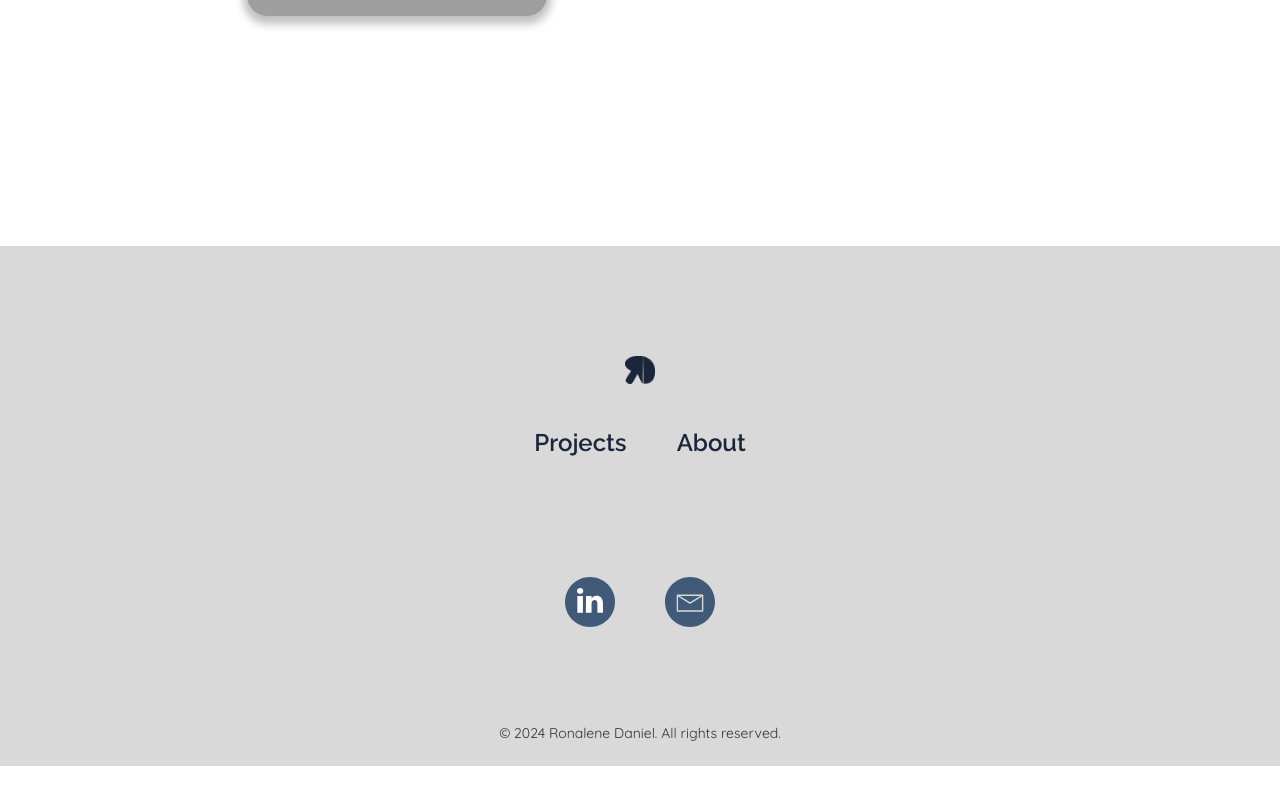
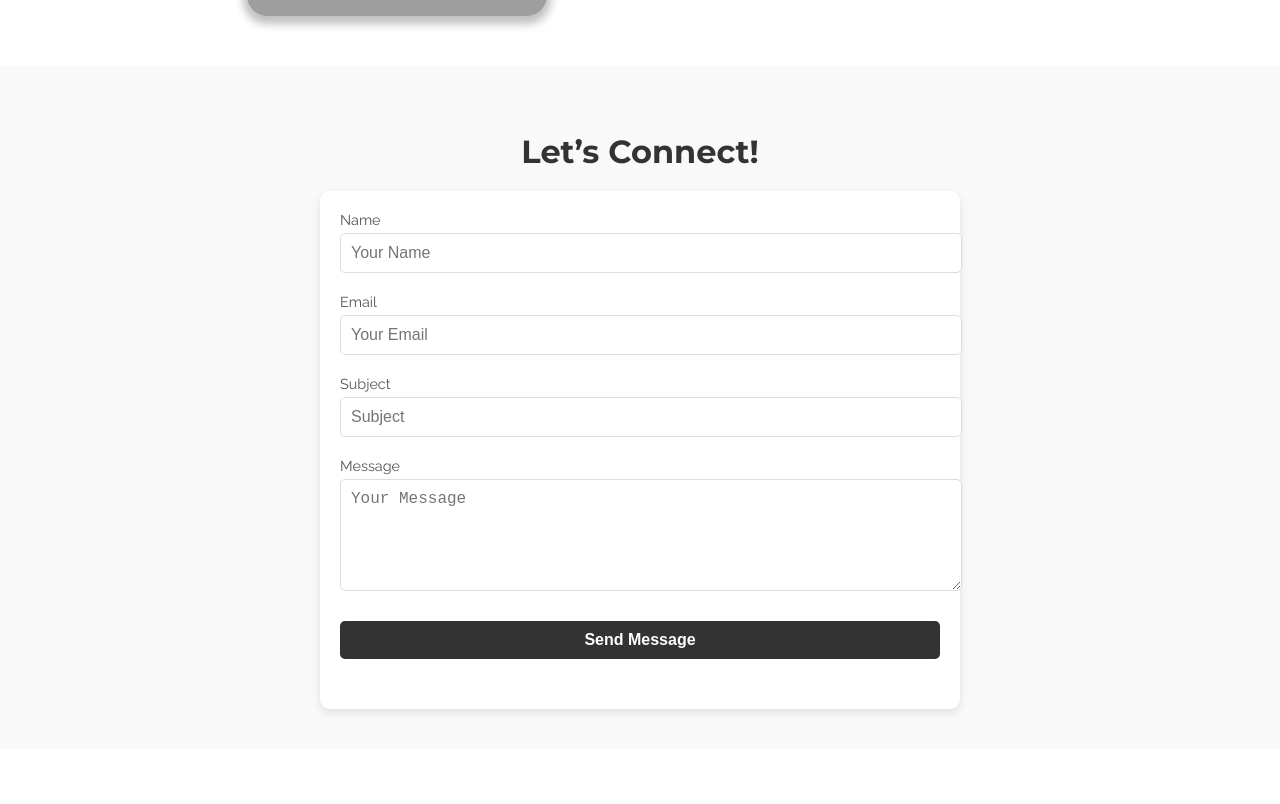
Before and after one commit to enelanor/ronalenedaniel-portfolio, a plain HTML site: page about.html in a window 1280 px wide. Shown: the part 3144-3948 px from the top of the page. Before the commit the page ends 3910 px from the top, so only its background shows below. Drawn offline with nearby package versions, Linux system fonts and the light colour scheme; grey boxes are pictures that could not be loaded.

Commit message:
updated correction

```diff
--- a/about.html
+++ b/about.html
@@ -176,6 +176,29 @@
         </section>
     </main>
 
+    <section class="contact-me" id="contact">
+        <h1>Let’s Connect!</h1>
+        <form action="https://formspree.io/f/your_form_id" method="POST" class="contact-form">
+            <div class="form-group">
+                <label for="name">Name</label>
+                <input type="text" id="name" name="name" placeholder="Your Name" required>
+            </div>
+            <div class="form-group">
+                <label for="email">Email</label>
+                <input type="email" id="email" name="_replyto" placeholder="Your Email" required>
+            </div>
+            <div class="form-group">
+                <label for="subject">Subject</label>
+                <input type="text" id="subject" name="subject" placeholder="Subject" required>
+            </div>
+            <div class="form-group">
+                <label for="message">Message</label>
+                <textarea id="message" name="message" rows="5" placeholder="Your Message" required></textarea>
+            </div>
+            <button type="submit" class="button">Send Message</button>
+        </form>
+    </section>
+
     <footer>
         <div class="logo-footer">
              <a href="index.html"><img src="/imgs/main-logo.png" alt="logo"></a>
--- a/css/style.css
+++ b/css/style.css
@@ -296,3 +296,71 @@ footer p {
     width: 50px;
     height: 50px;
 }
+
+/* conatact */
+.contact-me {
+    padding: 40px 20px;
+    text-align: center;
+    background-color: #f9f9f9;
+}
+
+.contact-me h1 {
+    margin-bottom: 20px;
+    font-size: 2rem;
+    color: #333;
+}
+
+.contact-form {
+    max-width: 600px;
+    margin: 0 auto;
+    display: flex;
+    flex-direction: column;
+    gap: 20px;
+    background: #fff;
+    padding: 20px;
+    border-radius: 10px;
+    box-shadow: 0 4px 8px rgba(0, 0, 0, 0.1);
+}
+
+.form-group {
+    display: flex;
+    flex-direction: column;
+    text-align: left;
+}
+
+.form-group label {
+    margin-bottom: 5px;
+    font-size: 0.9rem;
+    color: #555;
+}
+
+.form-group input,
+.form-group textarea {
+    width: 100%;
+    padding: 10px;
+    font-size: 1rem;
+    border: 1px solid #ddd;
+    border-radius: 5px;
+    transition: border-color 0.3s;
+}
+
+.form-group input:focus,
+.form-group textarea:focus {
+    border-color: #555;
+    outline: none;
+}
+
+.button {
+    padding: 10px 20px;
+    font-size: 1rem;
+    background-color: #333;
+    color: #fff;
+    border: none;
+    border-radius: 5px;
+    cursor: pointer;
+    transition: background-color 0.3s;
+}
+
+.button:hover {
+    background-color: #555;
+}
```
Also changed, not shown: css/home.css (+37 -52 lines), each-project/brandbook.html (+0 -1 lines), each-project/coco.html (+0 -1 lines), each-project/motion.html (+0 -1 lines), each-project/shortfilms.html (+0 -1 lines), each-project/tiktok.html (+0 -2 lines), each-project/uiux.html (+0 -1 lines), each-project/youtube.html (+0 -2 lines), index.html (+72 -47 lines).
